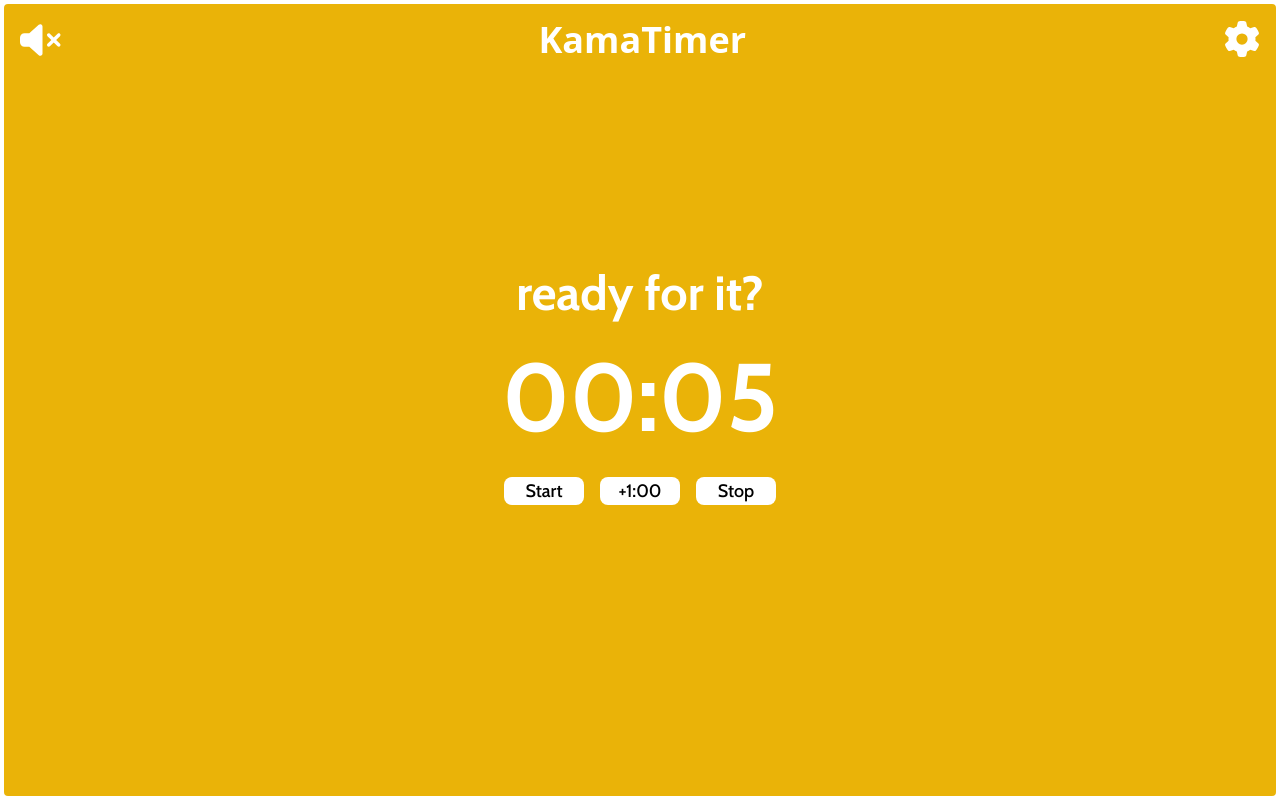
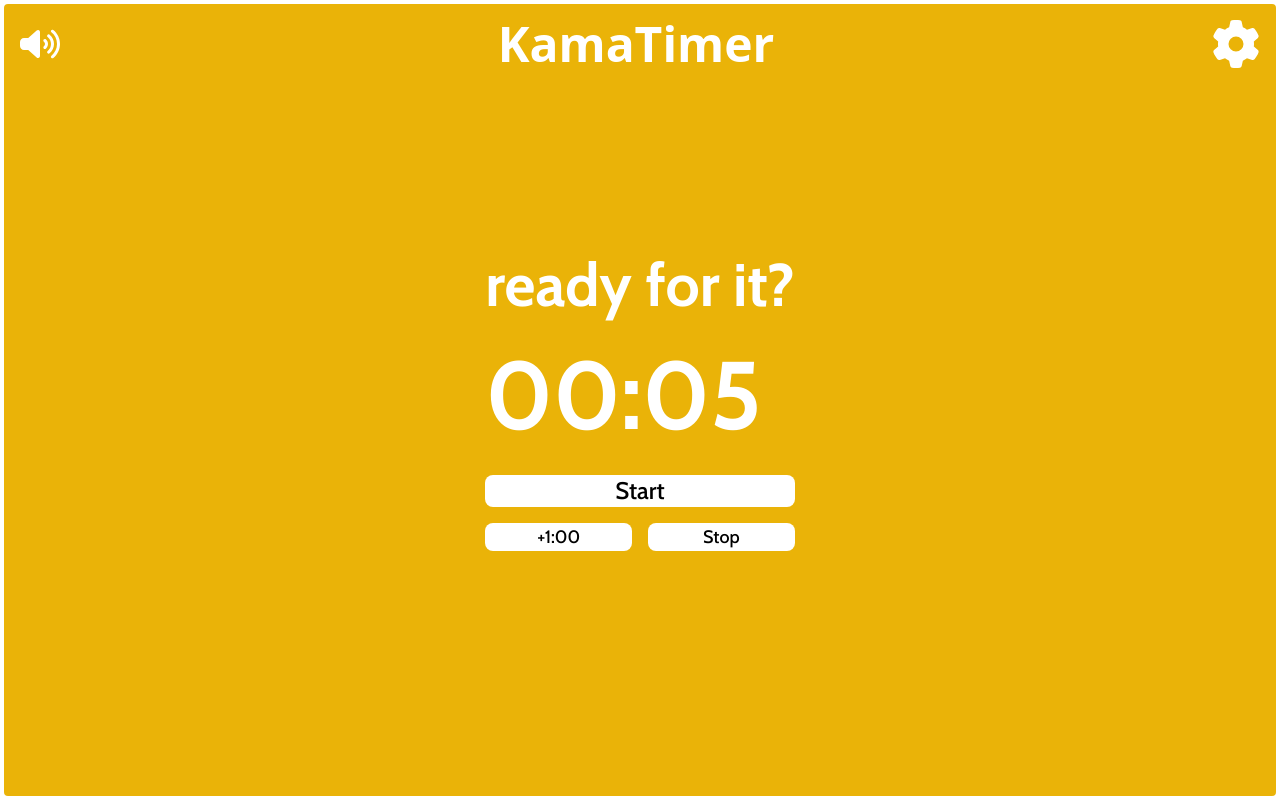
Before and after one commit to IanLuong/kamatimer, a React (Create React App) app: page / in a window 1280 px wide. Built offline with nearby package versions, Linux system fonts and the light colour scheme; no server answers; the HTML template or start-up script is replaced by a standard one.

Commit message:
Add volume toggle button and adjust styling

```diff
--- a/src/App.tsx
+++ b/src/App.tsx
@@ -1,13 +1,6 @@
-import { faGithub } from "@fortawesome/free-brands-svg-icons"
-import {
-  faGear,
-  faVolumeMute,
-  faVolumeHigh,
-  faPause,
-} from "@fortawesome/free-solid-svg-icons"
-import { FontAwesomeIcon } from "@fortawesome/react-fontawesome"
 import React, { useEffect, useState } from "react"
 import useSound from "use-sound"
+import Navbar from "./components/Navbar"
 import SettingsPopup from "./components/SettingsPopup"
 
 const bellSfx = require("./sounds/bell.mp3")
@@ -16,6 +9,7 @@
 function App() {
   const [settings, setSettings] = useState(
     JSON.parse(localStorage.getItem("settings")!) || {
+      isMuted: false,
       readyTimer: 5,
       activeTimer: 1500,
       breakTimer: 300,
@@ -99,37 +93,23 @@
     <div
       className={`w-full h-screen rounded-lg ${backgroundColor} border-4 border-white border-solid flex flex-col`}
     >
-      <nav className="w-full p-4 flex justify-between items-center">
-        <div className="flex gap-2">
-          <FontAwesomeIcon className="navbar-icon" icon={faVolumeMute} />
-          {/* <FontAwesomeIcon className="navbar-icon" icon={faPause} /> */}
-        </div>
-        <h4 className="font-cinzel text-3xl md:text-4xl font-bold text-white">
-          KamaTimer
-        </h4>
-        {/* <FontAwesomeIcon
-          className="text-5xl text-gray-800 cursor-pointer mx-auto"
-          icon={faGithub}
-        /> */}
-        <button onClick={() => setIsSettingsVisible(true)}>
-          <FontAwesomeIcon className="navbar-icon" icon={faGear} />
-        </button>
-      </nav>
-      <div className="h-1/2 m-auto">
+      <Navbar setIsSettingsVisible={setIsSettingsVisible} settings={settings} setSettings={setSettings} />
+      <div className="m-auto">
         <div className="w-full h-3/4 flex flex-col justify-center gap-8 items-center font-cabin">
-          <h1 className="text-5xl font-bold text-white">{mode}</h1>
-          <h1 className="text-8xl font-bold text-white">
+          <h1 className="text-6xl font-bold text-white">{mode}</h1>
+          <h1 className="text-8xl font-bold text-white w-full">
             {getTimeString(timeRemaining)}
           </h1>
-          <div className="flex gap-4">
+          <div className="flex flex-col gap-4 items-center w-full">
             <button
-              className="timer-button"
+              className="timer-button text-2xl w-full"
               onClick={() => setIsTimeRunning((prev) => !prev)}
             >
               {isTimeRunning ? "Pause" : "Start"}
             </button>
+            <div className="flex gap-4 w-full justify-center">
               <button
-              className="timer-button"
+                className="timer-button w-full"
                 onClick={() =>
                   setTimeRemaining((current: number) => current + 60)
                 }
@@ -137,7 +117,7 @@
                 +1:00
               </button>
               <button
-              className="timer-button"
+                className="timer-button w-full"
                 onClick={() => {
                   setTimeRemaining(settings.readyTimer)
                   setMode("ready for it?")
@@ -147,6 +127,7 @@
               >
                 Stop
               </button>
+            </div>
           </div>
         </div>
       </div>
--- /dev/null
+++ b/src/components/Navbar.tsx
@@ -0,0 +1,51 @@
+import { faGithub } from "@fortawesome/free-brands-svg-icons"
+import {
+  faGear,
+  faVolumeMute,
+  faVolumeUp,
+} from "@fortawesome/free-solid-svg-icons"
+import { FontAwesomeIcon } from "@fortawesome/react-fontawesome"
+
+interface NavbarProps {
+  setIsSettingsVisible: (input: boolean) => void
+  settings: settingsObject
+  setSettings: (input: Object) => void
+}
+
+interface settingsObject {
+  isMuted: boolean
+  readyTimer: number
+  activeTimer: number
+  breakTimer: number
+  darkMode: boolean
+}
+
+export default function Navbar(props: NavbarProps) {
+  function toggleMute() {
+    props.setSettings((prevSettings: settingsObject) => ({
+      ...prevSettings,
+      isMuted: !prevSettings.isMuted,
+    }))
+  }
+
+  return (
+    <nav className="w-full p-4 flex justify-between items-center">
+      <button onClick={toggleMute}>
+        <FontAwesomeIcon
+          className="navbar-icon w-10"
+          icon={props.settings.isMuted ? faVolumeMute : faVolumeUp}
+        />
+      </button>
+      <h4 className="font-cinzel text-4xl md:text-5xl font-bold text-white">
+        KamaTimer
+      </h4>
+      {/* <FontAwesomeIcon
+          className="text-5xl text-gray-800 cursor-pointer mx-auto"
+          icon={faGithub}
+        /> */}
+      <button onClick={() => props.setIsSettingsVisible(true)}>
+        <FontAwesomeIcon className="navbar-icon" icon={faGear} />
+      </button>
+    </nav>
+  )
+}
--- a/src/components/SettingsPopup.tsx
+++ b/src/components/SettingsPopup.tsx
@@ -1,7 +1,7 @@
 interface SettingsProps {
   visible: boolean
-  setVisible: Function
-  children: any
+  setVisible: (input: boolean) => void
+  children?: React.ReactNode
 }
 
 export default function SettingsPopup(props: SettingsProps) {
--- a/src/index.css
+++ b/src/index.css
@@ -5,7 +5,7 @@
 @layer components {
 
   .navbar-icon {
-    @apply text-3xl md:text-4xl text-white cursor-pointer hover:text-gray-800 focus:text-gray-800
+    @apply text-4xl md:text-5xl text-white cursor-pointer hover:text-gray-800 focus:text-gray-800
   }
 
   .timer-button {
--- a/tailwind.config.js
+++ b/tailwind.config.js
@@ -4,7 +4,7 @@
   theme: {
     fontFamily: {
       cabin: '"Cabin", "sans-serif"',
-      cinzel: '"Cinzel, "serif',
+      cinzel: '"Cinzel", "serif',
     },
     extend: {},
   },
```
Lines whose indentation alone changed are shown as unchanged.
